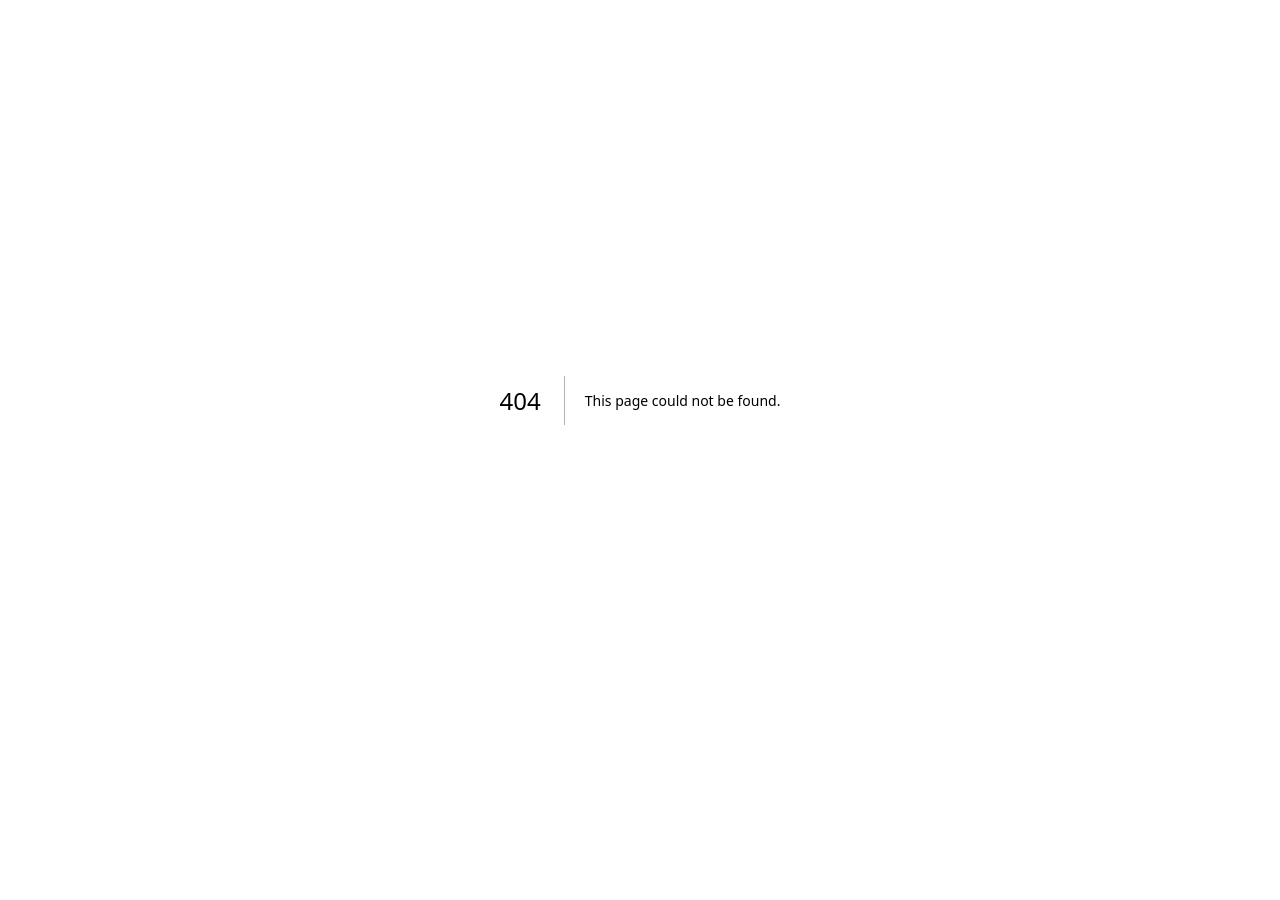
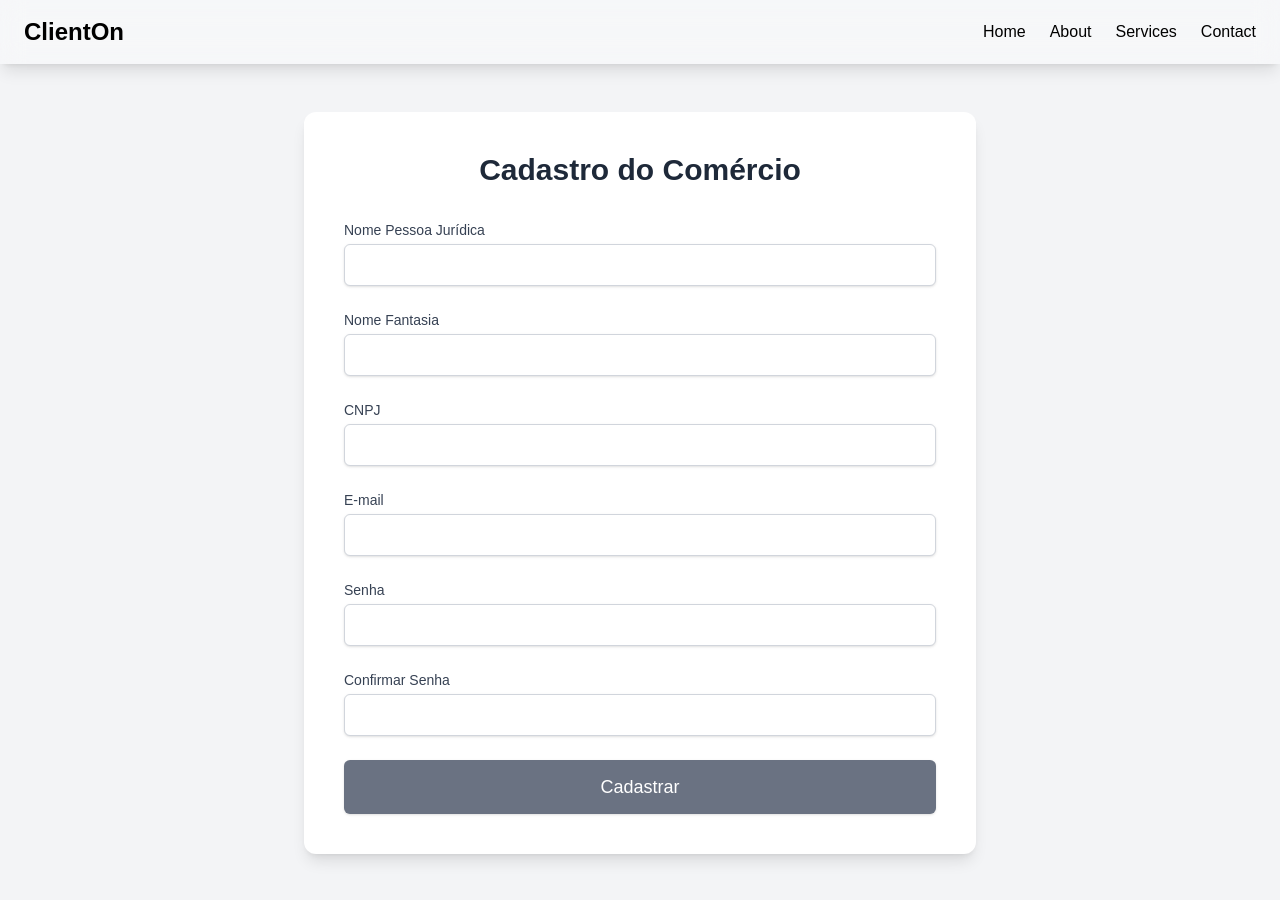
Before and after one commit to Fkureski/ClientOn, a Next.js app in the folder client-on/: page /signInStore in a window 1280 px wide. Before the commit this address had no page. Before the commit the page ends 800 px from the top, so only its background shows below. Built offline with nearby package versions, Linux system fonts and the light colour scheme.

Commit message:
Signin page

```diff
--- a/client-on/src/app/page.tsx
+++ b/client-on/src/app/page.tsx
@@ -1,7 +1,7 @@
 "use client";
 
 //app page.tsx
-import {useState} from 'react';
+import { useState } from 'react';
 import Navbar from '@/components/Navbar';
 import * as React from 'react';
 import Button from '@mui/material/Button';
@@ -28,7 +28,23 @@ const Features = () => (
       <h2 className='text-3xl font-bold text-gray-800 mb-12'>
         Nossos Recursos
       </h2>
-
+      <div className='p-6 bg-gray-50 rounded-lg shadow-md'>
+        {/*Recurso 1*/}
+        <div className='p-6 bg-gray-50 rounded-lg shadow-md'>
+          <h3 className='text-xl font-bold mb-2>'>Moderno</h3>
+          <p className='text-gray-600'>Design e tecnologia de ponta.</p>
+        </div>
+        {/* Recurso 2 */}
+        <div className="p-6 bg-gray-50 rounded-lg shadow-md">
+          <h3 className="text-xl font-bold mb-2">Responsivo</h3>
+          <p className="text-gray-600">Funciona perfeitamente em qualquer dispositivo.</p>
+        </div>
+        {/* Recurso 3 */}
+        <div className="p-6 bg-gray-50 rounded-lg shadow-md">
+          <h3 className="text-xl font-bold mb-2">Rápido</h3>
+          <p className="text-gray-600">Otimizado para a melhor performance.</p>
+        </div>
+      </div>
     </div>
 
   </section>
--- /dev/null
+++ b/client-on/src/app/signInStore/page.tsx
@@ -0,0 +1,126 @@
+"use client";
+
+import Navbar from "@/components/Navbar";
+
+// Componente do Formulário de Cadastro
+const RegistrationForm = () => (
+  // Seção principal que centraliza o conteúdo
+  <section className="py-12 ">
+    <div className="container mx-auto px-4 bg-form-fundo bg-cover bg-center">
+
+      {/* O "cartão" do formulário */}
+      <div className="max-w-2xl mx-auto bg-white p-8 md:p-10 rounded-xl shadow-lg">
+
+        {/* Título do Formulário */}
+        <h2 className="text-2xl md:text-3xl font-bold text-center text-gray-800 mb-8">
+          Cadastro do Comércio
+        </h2>
+
+        <form className="space-y-6">
+          {/* Campo: Nome Pessoa Jurídica */}
+          <div>
+            <label htmlFor="legalName" className="block text-sm font-medium text-gray-700">
+              Nome Pessoa Jurídica
+            </label>
+            <input
+              type="text"
+              id="legalName"
+              name="legalName"
+              className="mt-1 block w-full px-3 py-2 bg-white border border-gray-300 rounded-md shadow-sm focus:outline-none focus:ring-cyan-500 focus:border-cyan-500"
+              required
+            />
+          </div>
+
+          {/* Campo: Nome Fantasia */}
+          <div>
+            <label htmlFor="tradeName" className="block text-sm font-medium text-gray-700">
+              Nome Fantasia
+            </label>
+            <input
+              type="text"
+              id="tradeName"
+              name="tradeName"
+              className="mt-1 block w-full px-3 py-2 bg-white border border-gray-300 rounded-md shadow-sm focus:outline-none focus:ring-cyan-500 focus:border-cyan-500"
+            />
+          </div>
+
+          {/* Campo: CNPJ */}
+          <div>
+            <label htmlFor="cnpj" className="block text-sm font-medium text-gray-700">
+              CNPJ
+            </label>
+            <input
+              type="text"
+              id="cnpj"
+              name="cnpj"
+              className="mt-1 block w-full px-3 py-2 bg-white border border-gray-300 rounded-md shadow-sm focus:outline-none focus:ring-cyan-500 focus:border-cyan-500"
+              required
+            />
+          </div>
+
+          {/* Campo: E-mail */}
+          <div>
+            <label htmlFor="email" className="block text-sm font-medium text-gray-700">
+              E-mail
+            </label>
+            <input
+              type="email"
+              id="email"
+              name="email"
+              className="mt-1 block w-full px-3 py-2 bg-white border border-gray-300 rounded-md shadow-sm focus:outline-none focus:ring-cyan-500 focus:border-cyan-500"
+              required
+            />
+          </div>
+
+          {/* Campo: Senha */}
+          <div>
+            <label htmlFor="password" className="block text-sm font-medium text-gray-700">
+              Senha
+            </label>
+            <input
+              type="password"
+              id="password"
+              name="password"
+              className="mt-1 block w-full px-3 py-2 bg-white border border-gray-300 rounded-md shadow-sm focus:outline-none focus:ring-cyan-500 focus:border-cyan-500"
+              required
+            />
+          </div>
+
+          {/* Campo: Confirmar Senha */}
+          <div>
+            <label htmlFor="confirmPassword" className="block text-sm font-medium text-gray-700">
+              Confirmar Senha
+            </label>
+            <input
+              type="password"
+              id="confirmPassword"
+              name="confirmPassword"
+              className="mt-1 block w-full px-3 py-2 bg-white border border-gray-300 rounded-md shadow-sm focus:outline-none focus:ring-cyan-500 focus:border-cyan-500"
+              required
+            />
+          </div>
+
+          {/* Botão de Cadastro */}
+          <div>
+            <button
+              type="submit"
+              className="w-full flex justify-center py-3 px-4 border border-transparent rounded-md shadow-sm text-lg font-medium text-white bg-gray-500 hover:bg-gray-700 focus:outline-none focus:ring-2 focus:ring-offset-2 focus:ring-black transition-colors cursor-pointer"
+            >
+              Cadastrar
+            </button>
+          </div>
+        </form>
+      </div>
+    </div>
+  </section>
+);
+
+// Componente principal da Página de Cadastro
+export default function Signin() {
+  return (
+    <main className="bg-gray-100 min-h-screen">
+      <Navbar />
+      <RegistrationForm />
+    </main>
+  );
+}
--- a/client-on/src/components/Navbar.tsx
+++ b/client-on/src/components/Navbar.tsx
@@ -22,21 +22,21 @@ const Navbar: React.FC = () => {
   const [isOpen, setIsOpen] = useState(false);
 
   return (
-    <nav className="bg-gray-400 text-white shadow-lg">
+    <nav className="bg-white/30 backdrop-blur-md text-black shadow-lg">
       <div className="container mx-auto px-6 py-4">
         <div className="flex items-center justify-between">
           {/* Logo or Brand Name */}
           <div>
-            <Link href="/" className="text-2xl font-bold transition-colors hover:text-cyan-400">
-                ClientOn
+            <Link href="/" className="text-2xl font-bold">
+              ClientOn
             </Link>
           </div>
 
           {/* Desktop Navigation Links */}
           <div className="hidden md:flex items-center space-x-6">
             {navLinks.map((link) => (
-              <Link key={link.href} href={link.href} className="transition-colors hover:text-cyan-400">
-                  {link.label}
+              <Link key={link.href} href={link.href} className="">
+                {link.label}
               </Link>
             ))}
           </div>
@@ -84,7 +84,7 @@ const Navbar: React.FC = () => {
           <div className="flex flex-col space-y-4">
             {navLinks.map((link) => (
               <Link key={link.href} href={link.href} className="block rounded py-2 transition-colors hover:bg-gray-700 px-4">
-                  {link.label}
+                {link.label}
               </Link>
             ))}
           </div>
--- /dev/null
+++ b/client-on/tailwind.config.ts
@@ -0,0 +1,18 @@
+import type { Config } from "tailwindcss";
+
+const config: Config = {
+  content: [
+    "./src/**/*.{js,ts,jsx,tsx,mdx}",
+    "./app/**/*.{js,ts,jsx,tsx,mdx}",
+  ],
+  theme: {
+    extend: {
+      backgroundImage: {
+        // Aqui está a sua classe de fundo personalizada
+        'form-fundo': "url('/signin_bg.png')",
+      },
+    },
+  },
+  plugins: [],
+};
+export default config;
```
Also changed, not shown: 1 other file (tests, documents, lock files or other folders).
